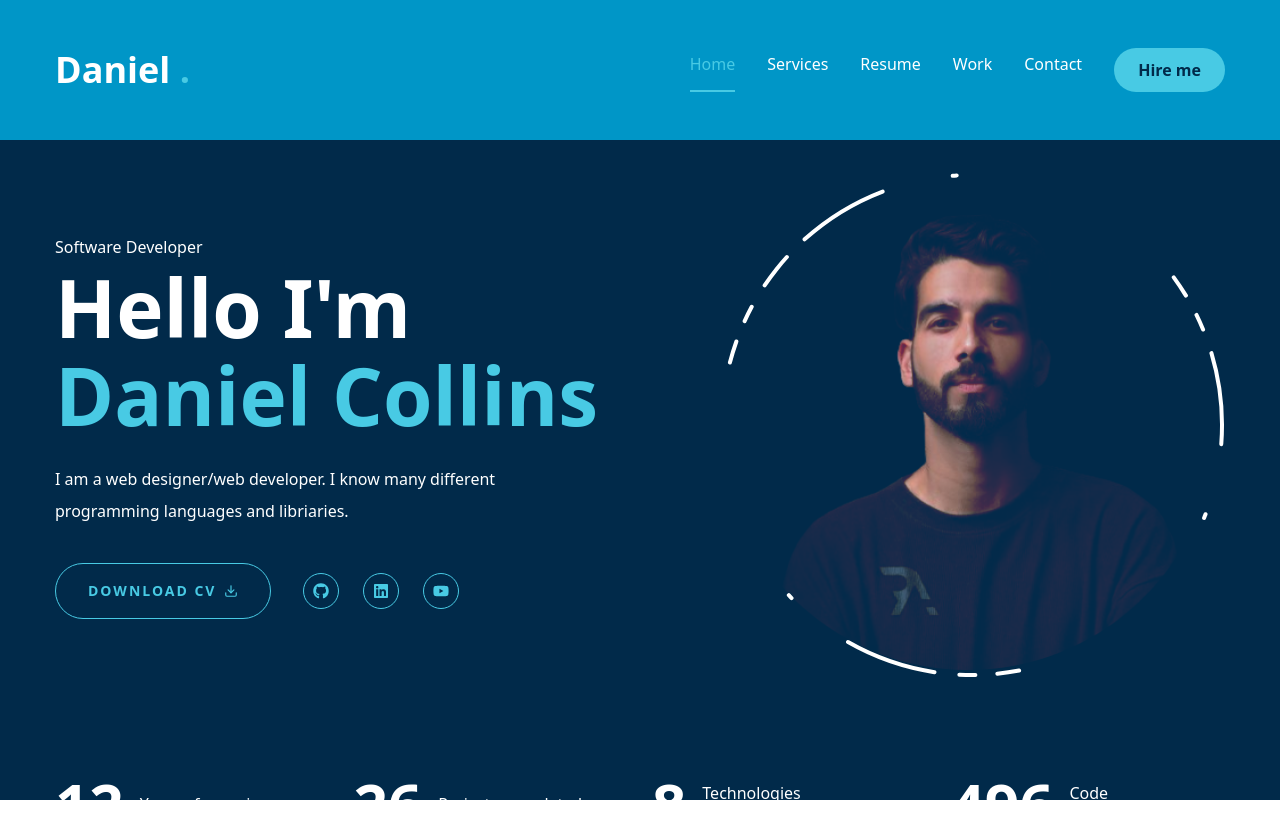
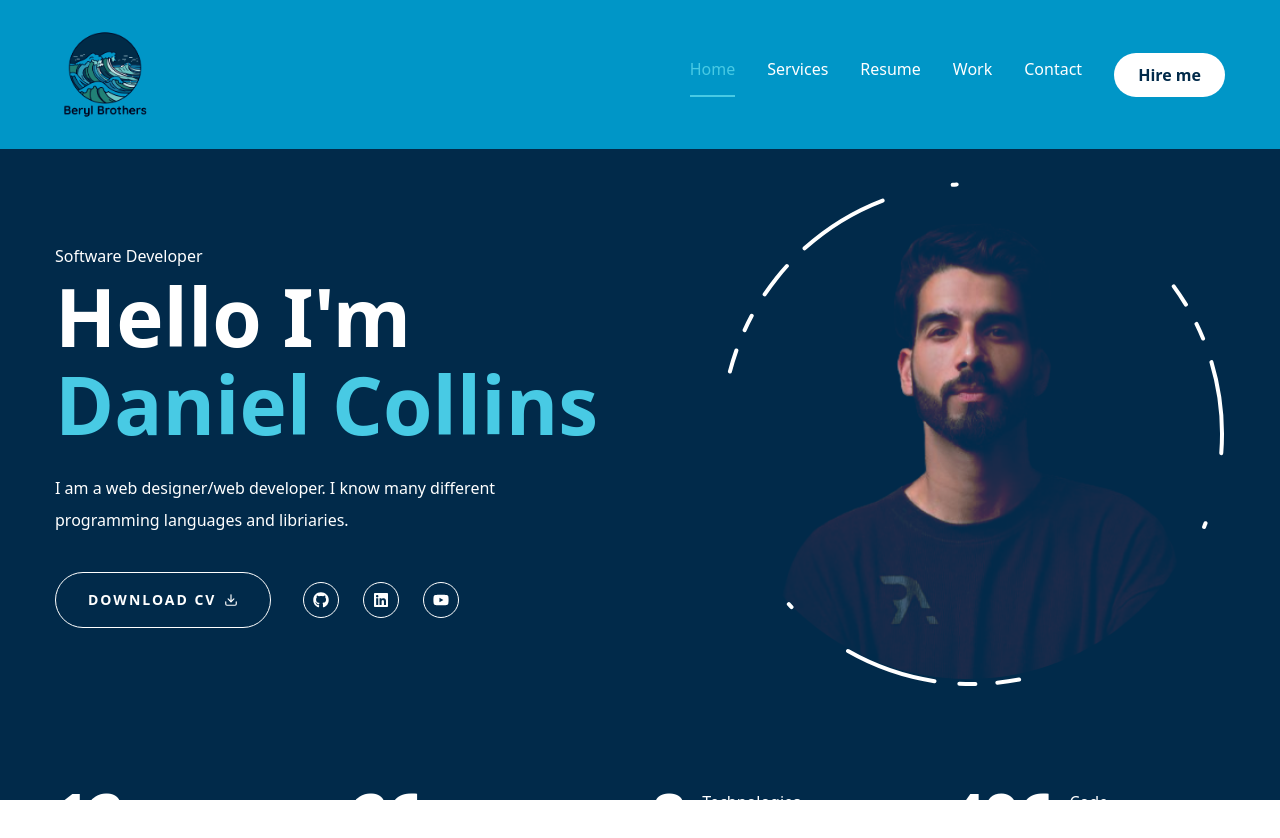
Before and after one commit to BerylBrothers/New-Form, a Next.js app: page / in a window 1280 px wide. Shown: the top 838 px of the page. Built offline with nearby package versions, Linux system fonts and the light colour scheme.

Commit message:
added logo

```diff
--- a/app/page.jsx
+++ b/app/page.jsx
@@ -20,14 +20,14 @@ export default function Home() {
               languages and libriaries.</p>
               {/* button and socials */}
               <div className="flex flex-col xl:flex-row items-center gap-8">
-                <Button variant="outline" size="lg" className="uppercase flex items-center gap-2">
+                <Button variant="outline" size="lg" className="uppercase flex items-center gap-2 border-white text-white">
                   <span>Download CV</span>
                   <FiDownload />
                 </Button>
                 <div className="mb-8 xl:mb-0">
-                  <Socials containerStyles="flex gap-6" IconStyles="w-9 h-9 border border-accent rounded-full
+                  <Socials containerStyles="flex gap-6" IconStyles="w-9 h-9 border border-white rounded-full
                   flex justify-center items-center
-                  text-accent text-base hover:bg-accent
+                  text-white text-base hover:bg-accent
                   hover:text-primary transition-all"/>
                   </div>
               </div>
--- a/components/Header.jsx
+++ b/components/Header.jsx
@@ -3,22 +3,32 @@ import Link from 'next/link'
 import {Button} from "./ui/button"
 import Nav from "../components/Nav"
 import MobileNav from './MobileNav'
+import Image from 'next/image'
 
 const Header = () => {
   return (
-    <header className="py-8 xl:py-12 text-white bg-[#0096c7]">
+    <header className="py-8 xl:py-6 text-white bg-[#0096c7]">
       <div className='container mx-auto flex justify-between items-center'>
       {/* logo */}
      <Link href={"/"}>
-     <h1 className='text-4xl'>
+     {/* {<h1 className='text-4xl'>
       Daniel <span className='text-accent'>.</span>
-     </h1>
+     </h1> */}
+       <Image
+       src={'/assets/logo-transparent.png'}
+       height={100}
+       width={100}
+       alt=""
+       />
      </Link>
+
+
+
      {/* desktop nav & hire me button*/}
      <div className="hidden xl:flex gap-8">
      <Nav />
      <Link href="/contact">
-     <Button>Hire me</Button>
+     <Button className="bg-white">Hire me</Button>
      </Link>
      </div>
 
```
Also changed, not shown: public/assets/logo-transparent.png (added).
